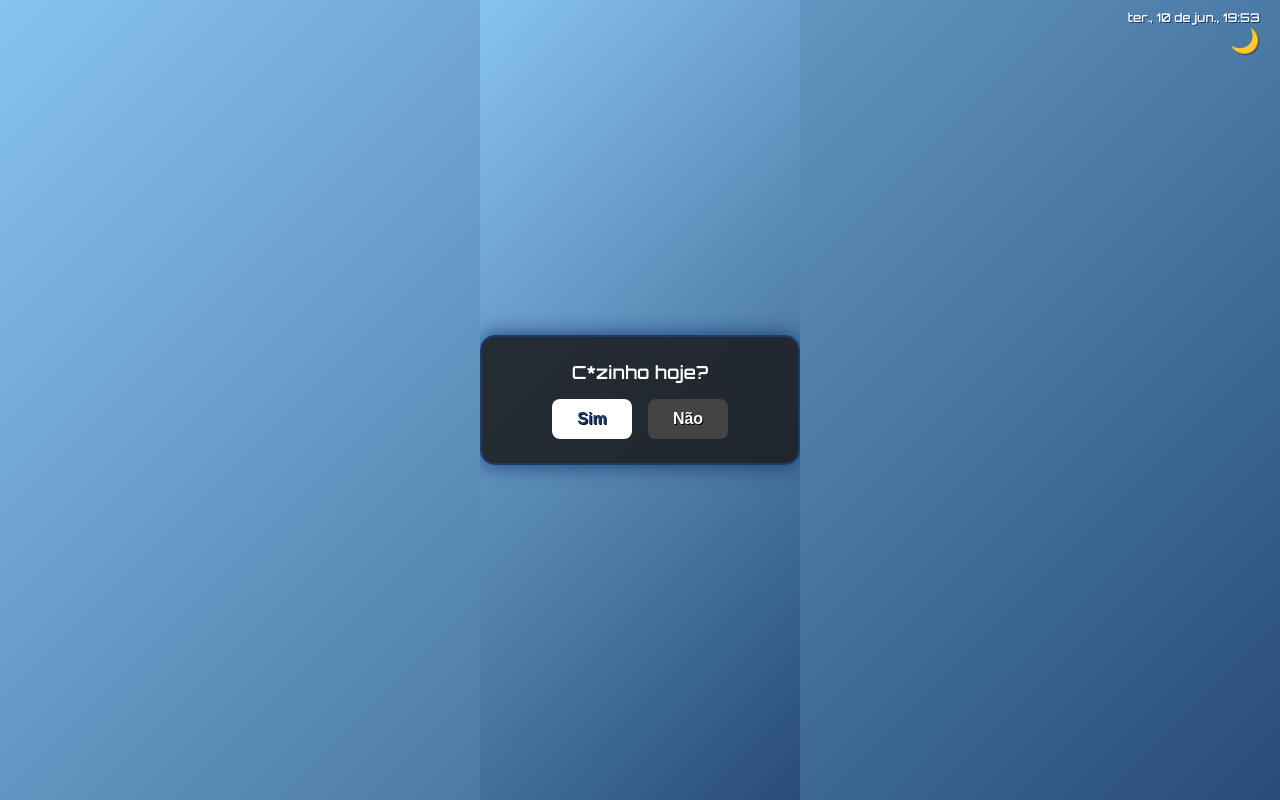
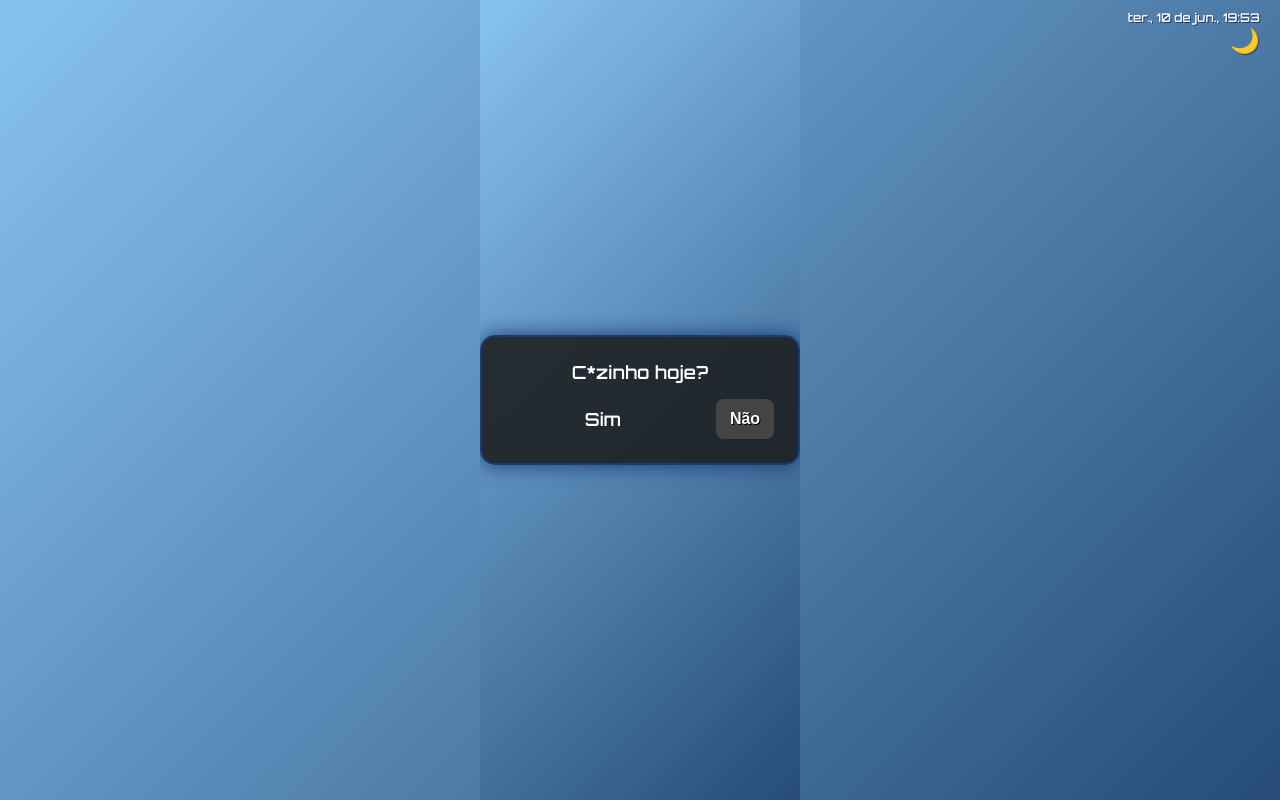
Before and after one commit to LuccasRapallo/convite, a plain HTML site: page index.html in a window 1280 px wide. Drawn offline with Linux system fonts and the light colour scheme.

Commit message:
Update index.html

```diff
--- a/index.html
+++ b/index.html
@@ -127,7 +127,7 @@
   <div class="box">
     <p>C*zinho hoje?</p>
     <div class="buttons-container">
-      <button id="yes"><a href="https://wa.me/5511912345678?text=Hj%2C%20tem%20o%20😈">Sim</a></button>
+      <a href="https://wa.me/5531987249650?text=Hj%20tem%20%F0%9F%98%88">Sim</a>
       <button id="no">Não</button>
     </div>
   </div>
```
